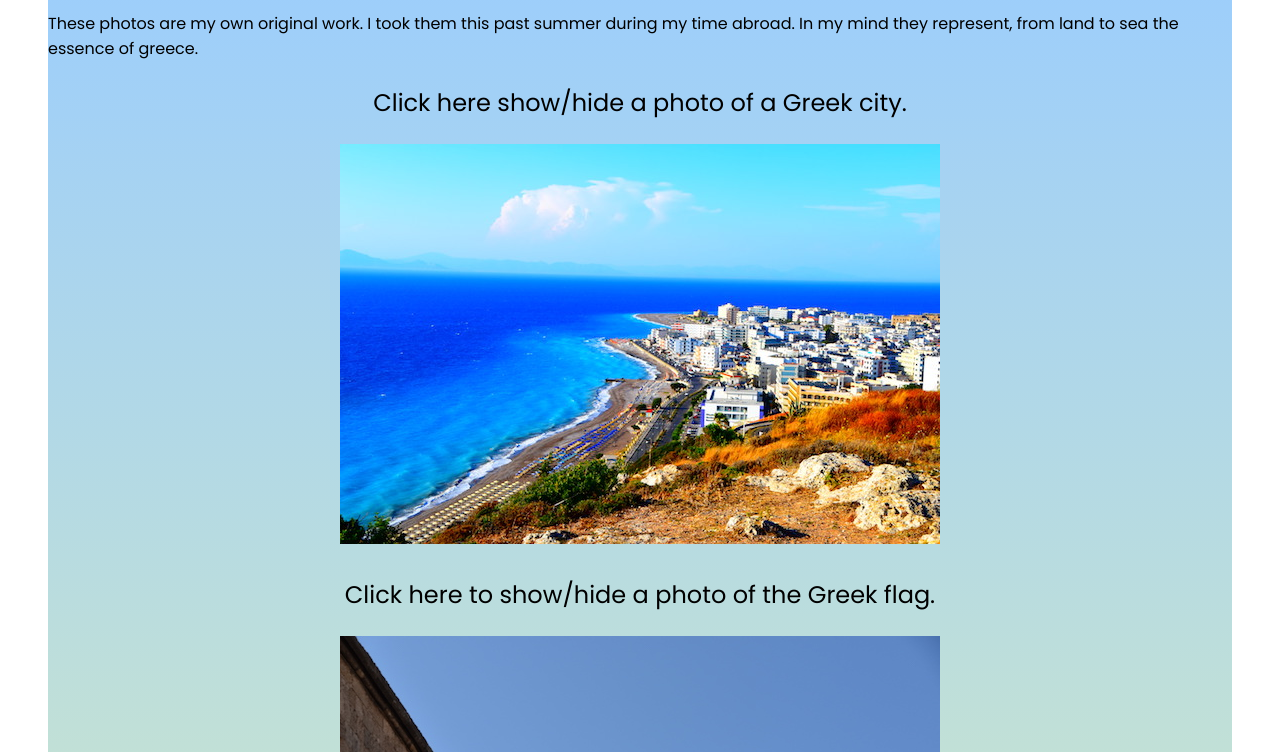
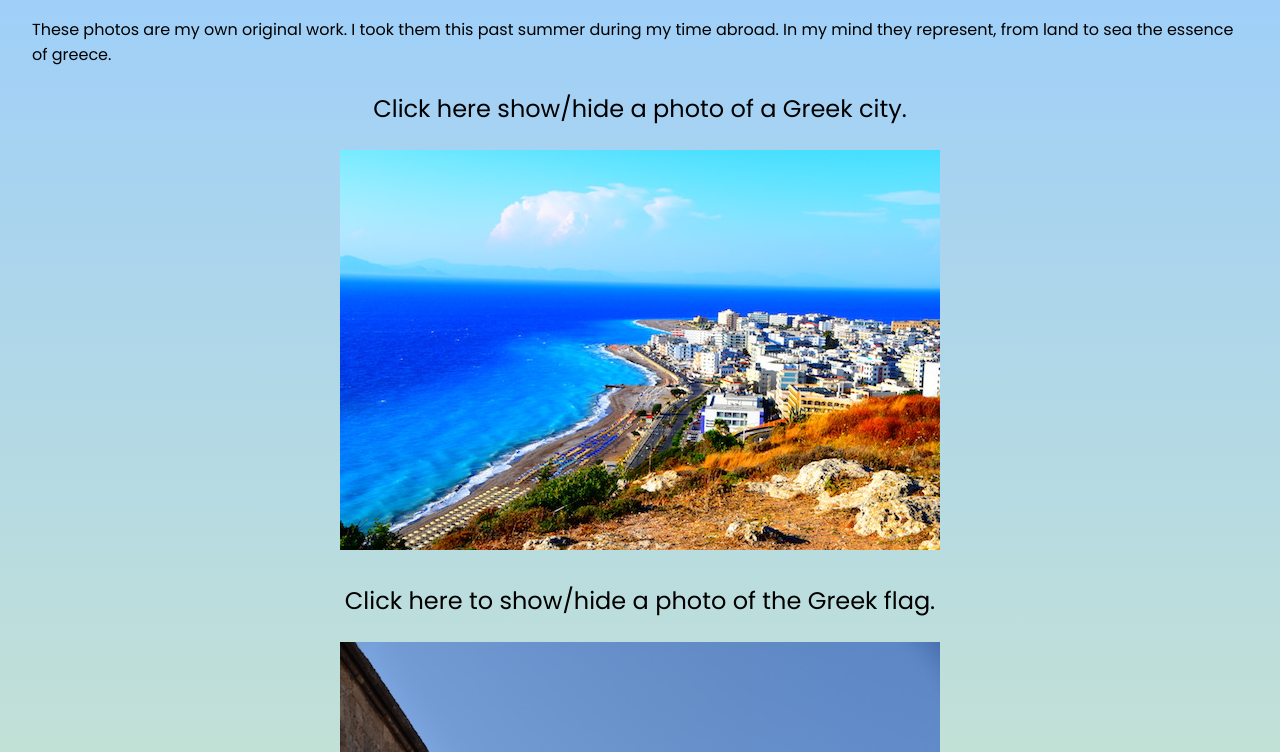
Before and after one commit to DaphnaKrause/assignment-10, a plain HTML site: page index.html in a window 1280 px wide. Shown: the part 145-897 px from the top of the page. Drawn offline with nearby package versions, Linux system fonts and the light colour scheme.

Commit message:
Updated new

```diff
--- a/css/main.css
+++ b/css/main.css
@@ -1,17 +1,10 @@
-html {
+body {
   margin: auto;
+  padding: 2rem;
   font-size: 100%;
-}
-
-#grad {
-  background-image: linear-gradient(#99ccff, #ffff99);
-}
-
-body {
-
   font-family: 'Poppins', sans-serif;
   color: #000000;
-  margin: 3rem;
+  background-image: linear-gradient(#99ccff, #ffff99);
 }
 
 h1 {
@@ -36,6 +29,7 @@ h2 {
     width: 100%;
   }
   body {
+    padding: 0;
     margin: 0;
   }
   .text {
--- a/index.html
+++ b/index.html
@@ -12,7 +12,7 @@
 
 </head>
 <body>
-<div id= "grad">
+<div id="grad">
 <!-- Goal is to make four images responsive through JS (Do I link to that in a diffrent document?- Yes through Script) -->
 
 <div class="text"><h1>Photos of Greece</h1>
@@ -30,7 +30,7 @@
 
 <div id=ruins><p>Click here to show/hide a photo of Greek ruins.</p><img src="images/ruins.jpg" alt="Photo: Greek Ruins" class=image4></div>
 
-View <a href="https://github.com/macloo/jquery-beginners-2018">my GitHub repo</a>.
+View <a href= "https://github.com/DaphnaKrause/assignment-10">my GitHub repo</a>
 
 <!-- just leave this be -->
   <script src="https://ajax.googleapis.com/ajax/libs/jquery/3.3.1/jquery.min.js"></script>
```
